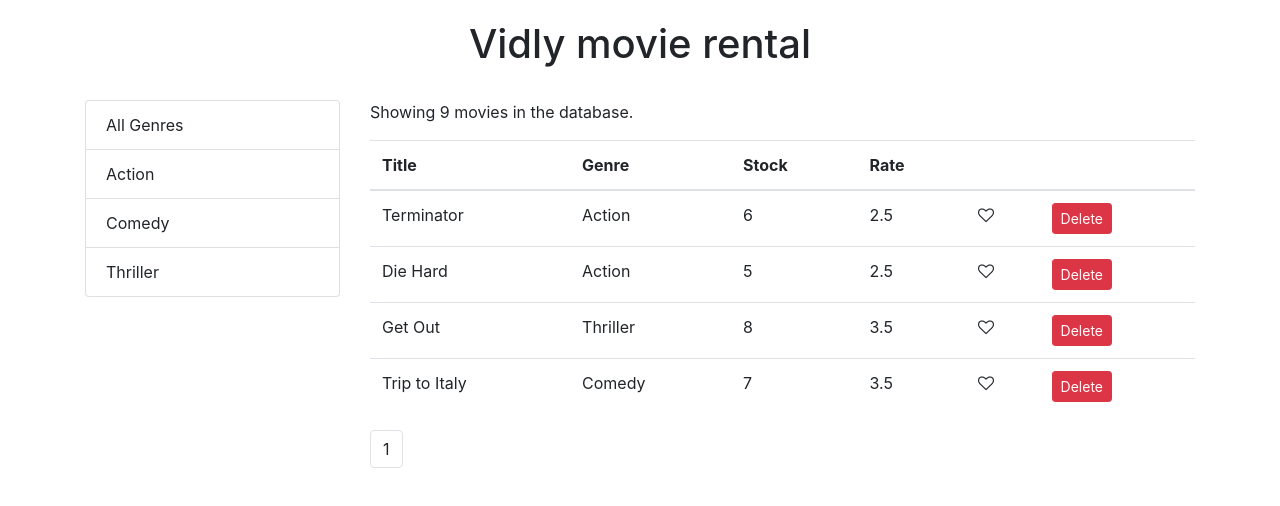
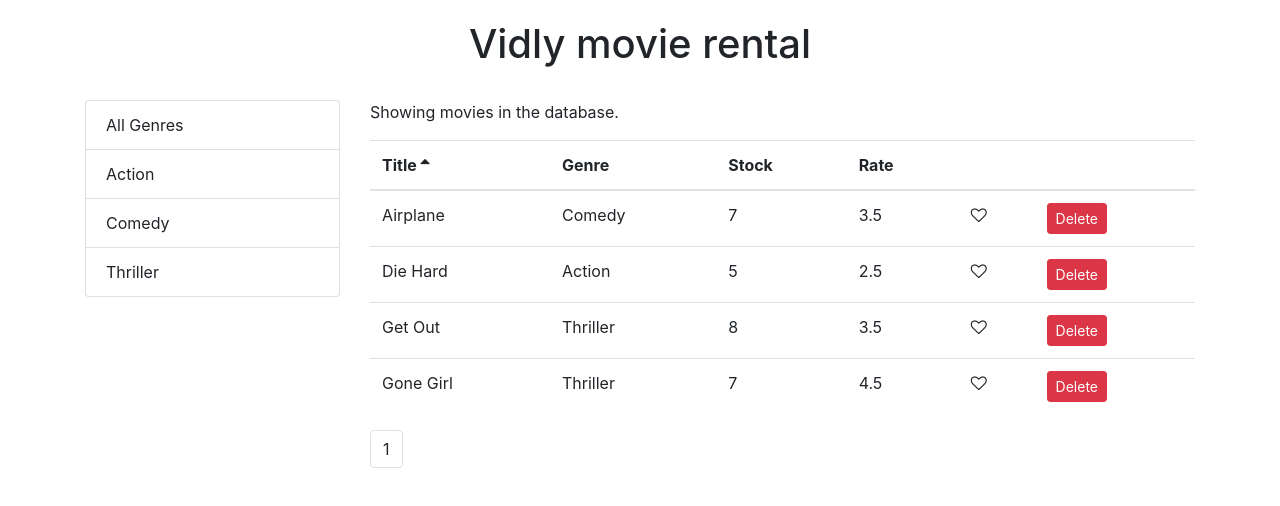
Before and after one commit to aTibrewala/vidly, a React (Create React App) app: page / in a window 1280 px wide. Shown: the top 506 px of the page. Built offline with nearby package versions, Linux system fonts and the light colour scheme.

Commit message:
Implemented sorting of movies on basis of headers

```diff
--- /dev/null
+++ b/src/components/common/table.jsx
@@ -0,0 +1,14 @@
+import React, { Component } from "react";
+import TableHeader from "./tableHeader";
+import TableBody from "./tableBody";
+
+const Table = ({ columns, sortColumn, onSort, data }) => {
+  return (
+    <table className="table">
+      <TableHeader columns={columns} sortColumn={sortColumn} onSort={onSort} />
+      <TableBody columns={columns} data={data} />
+    </table>
+  );
+};
+
+export default Table;
--- /dev/null
+++ b/src/components/common/tableBody.jsx
@@ -0,0 +1,32 @@
+import React, { Component } from "react";
+import _ from "lodash";
+
+class TableBody extends Component {
+  renderCell = (item, column) => {
+    if (column.content) return column.content(item);
+    return _.get(item, column.path);
+  };
+
+  createKey = (item, column) => {
+    return item._id + (column.path || column.key);
+  };
+
+  render() {
+    const { data, columns } = this.props;
+    return (
+      <tbody>
+        {data.map(item => (
+          <tr key={item._id}>
+            {columns.map(column => (
+              <td key={this.createKey(item, column)}>
+                {this.renderCell(item, column)}
+              </td>
+            ))}
+          </tr>
+        ))}
+      </tbody>
+    );
+  }
+}
+
+export default TableBody;
--- /dev/null
+++ b/src/components/common/tableHeader.jsx
@@ -0,0 +1,41 @@
+import React, { Component } from "react";
+
+class TableHeader extends Component {
+  raiseSort = path => {
+    const sortColumn = { ...this.props.sortColumn };
+    if (sortColumn.path === path)
+      sortColumn.order = sortColumn.order === "asc" ? "desc" : "asc";
+    else {
+      sortColumn.path = path;
+      sortColumn.order = "asc";
+    }
+    this.props.onSort(sortColumn);
+  };
+
+  renderSortIcon = column => {
+    const { sortColumn } = this.props;
+    if (column.path !== sortColumn.path) return null;
+    if (sortColumn.order === "asc") return <i className="fa fa-sort-asc" />;
+    return <i className="fa fa-sort-desc" />;
+  };
+
+  render() {
+    return (
+      <thead>
+        <tr>
+          {this.props.columns.map(column => (
+            <th
+              className="clickable"
+              key={column.path || column.key}
+              onClick={() => this.raiseSort(column.path)}
+            >
+              {column.label} {this.renderSortIcon(column)}
+            </th>
+          ))}
+        </tr>
+      </thead>
+    );
+  }
+}
+
+export default TableHeader;
--- a/src/components/movies.jsx
+++ b/src/components/movies.jsx
@@ -1,20 +1,23 @@
 import React, { Component } from "react";
-import Like from "./common/like";
 import Pagination from "./common/pagination";
 import { getMovies } from "../services/fakeMovieService";
 import { paginate } from "../utils/paginate";
 import ListGroup from "./common/listGroup";
 import { getGenres } from "../services/fakeGenreService";
+import MoviesTable from "./moviesTable";
+import _ from "lodash";
+
 class Movies extends Component {
   state = {
     movies: [],
     currentPage: 1,
     pageSize: 4,
-    genres: []
+    genres: [],
+    sortColumn: { path: "title", order: "asc" }
   };
 
   componentDidMount() {
-    const genres = [{ name: "All Genres" }, ...getGenres()];
+    const genres = [{ _id: "", name: "All Genres" }, ...getGenres()];
     this.setState({ movies: getMovies(), genres });
   }
 
@@ -39,22 +42,37 @@ class Movies extends Component {
     this.setState({ selectedGenre: genre, currentPage: 1 });
   };
 
-  render() {
-    const { length: count } = this.state.movies;
+  handleSort = sortColumn => {
+    this.setState({ sortColumn });
+  };
+
+  getPagedData = () => {
     const {
       pageSize,
       currentPag,
+      sortColumn,
       selectedGenre,
       movies: allMovies
     } = this.state;
-
-    if (count === 0) return <p>There are no movies in database.</p>;
-
     const filtered =
       selectedGenre && selectedGenre._id
         ? allMovies.filter(m => m.genre._id === selectedGenre._id)
         : allMovies;
-    const movies = paginate(filtered, currentPag, pageSize);
+
+    const sorted = _.orderBy(filtered, [sortColumn.path], [sortColumn.order]);
+
+    const movies = paginate(sorted, currentPag, pageSize);
+
+    return { totalCount: filtered.laugh, data: movies };
+  };
+
+  render() {
+    const { length: count } = this.state.movies;
+    const { pageSize, currentPage, sortColumn } = this.state;
+
+    if (count === 0) return <p>There are no movies in database.</p>;
+
+    const { totalCount, data: movies } = this.getPagedData();
     return (
       <div className="row">
         <div className="col-3">
@@ -65,45 +83,16 @@ class Movies extends Component {
           />
         </div>
         <div className="col">
-          <p>Showing {filtered.length} movies in the database.</p>
-          <table className="table">
-            <thead>
-              <tr>
-                <th>Title</th>
-                <th>Genre</th>
-                <th>Stock</th>
-                <th>Rate</th>
-                <th />
-                <th />
-              </tr>
-            </thead>
-            <tbody>
-              {movies.map(movie => (
-                <tr key={movie._id}>
-                  <td>{movie.title}</td>
-                  <td>{movie.genre.name}</td>
-                  <td>{movie.numberInStock}</td>
-                  <td>{movie.dailyRentalRate}</td>
-                  <td>
-                    <Like
-                      liked={movie.liked}
-                      onClick={() => this.handleLike(movie)}
-                    />
-                  </td>
-                  <td>
-                    <button
-                      onClick={() => this.handleDelete(movie)}
-                      className="btn btn-danger btn-sm"
-                    >
-                      Delete
-                    </button>
-                  </td>
-                </tr>
-              ))}
-            </tbody>
-          </table>
+          <p>Showing {totalCount} movies in the database.</p>
+          <MoviesTable
+            movies={movies}
+            sortColumn={sortColumn}
+            onLike={this.handleLike}
+            onDelete={this.handleDelete}
+            onSort={this.handleSort}
+          />
           <Pagination
-            itemCount={filtered.length}
+            itemCount={totalCount}
             //currentPage={currentPage}
             pageSize={pageSize}
             onPageChange={this.handlePageChange}
--- /dev/null
+++ b/src/components/moviesTable.jsx
@@ -0,0 +1,43 @@
+import React, { Component } from "react";
+import Like from "./common/like";
+import Table from "./common/table";
+
+class MoviesTable extends Component {
+  columns = [
+    { path: "title", label: "Title" },
+    { path: "genre.name", label: "Genre" },
+    { path: "numberInStock", label: "Stock" },
+    { path: "dailyRentalRate", label: "Rate" },
+    {
+      key: "like",
+      content: movie => (
+        <Like liked={movie.liked} onClick={() => this.props.onLike(movie)} />
+      )
+    },
+    {
+      key: "delete",
+      content: movie => (
+        <button
+          onClick={() => this.props.onDelete(movie)}
+          className="btn btn-danger btn-sm"
+        >
+          Delete
+        </button>
+      )
+    }
+  ];
+
+  render() {
+    const { movies, onSort, sortColumn } = this.props;
+    return (
+      <Table
+        columns={this.columns}
+        data={movies}
+        sortColumn={sortColumn}
+        onSort={onSort}
+      />
+    );
+  }
+}
+
+export default MoviesTable;
--- a/src/index.css
+++ b/src/index.css
@@ -12,3 +12,7 @@ code {
   font-family: source-code-pro, Menlo, Monaco, Consolas, "Courier New",
     monospace;
 }
+
+.clickable {
+  cursor: pointer;
+}
```
